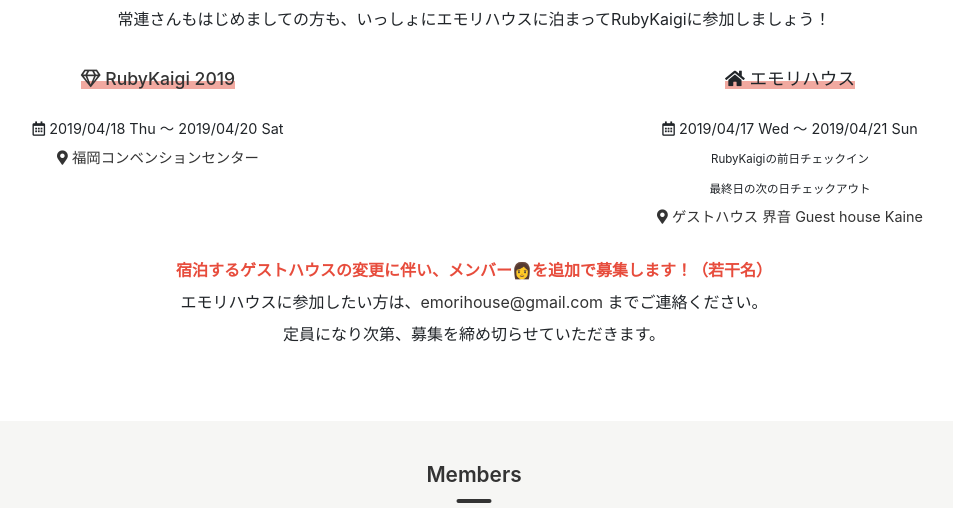
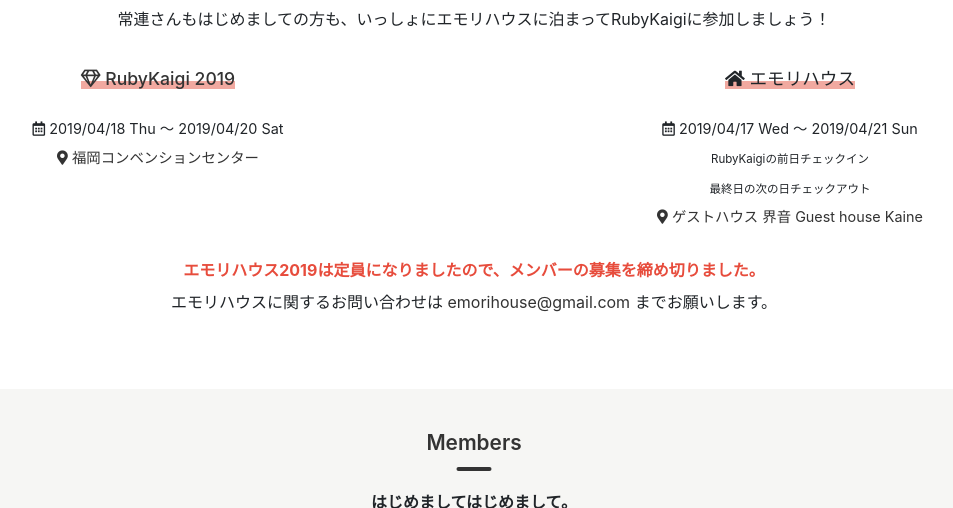
Before and after one commit to emorihouse/emorihouse.github.io, a Jekyll site: the page built from index.md, in a window 1280 px wide and 900 px high, scrolled down 924 px, cut to the strip 0-508 px from the top of the window. Shown: the whole strip, without its empty margins (166-1119 px from the left). Built offline with Jekyll 4.4.1, drawn with Linux system fonts in a browser that asks for light colours; nearby versions of some CDN libraries.

Commit message:
エモリハウス2019募集締め切り:tada:

```diff
--- a/_includes/about.html
+++ b/_includes/about.html
@@ -29,7 +29,6 @@
 </div>
 
 <div class="description">
-  <p class="emphasis">宿泊するゲストハウスの変更に伴い、メンバー👩を追加で募集します！（若干名）</p>
-  <p>エモリハウスに参加したい方は、<script>secretaddress();</script> までご連絡ください。</p>
-  <p>定員になり次第、募集を締め切らせていただきます。</p>
+  <p class="emphasis">エモリハウス2019は定員になりましたので、メンバーの募集を締め切りました。</p>
+  <p>エモリハウスに関するお問い合わせは <script>secretaddress();</script> までお願いします。</p>
 </div>
```
